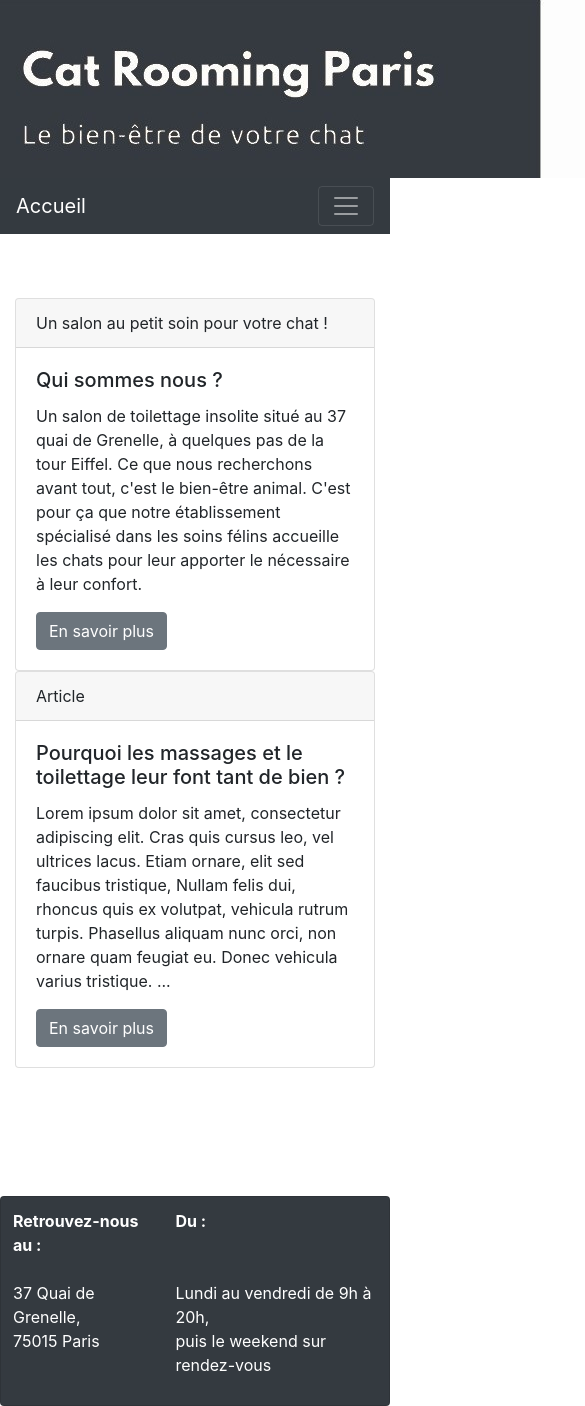
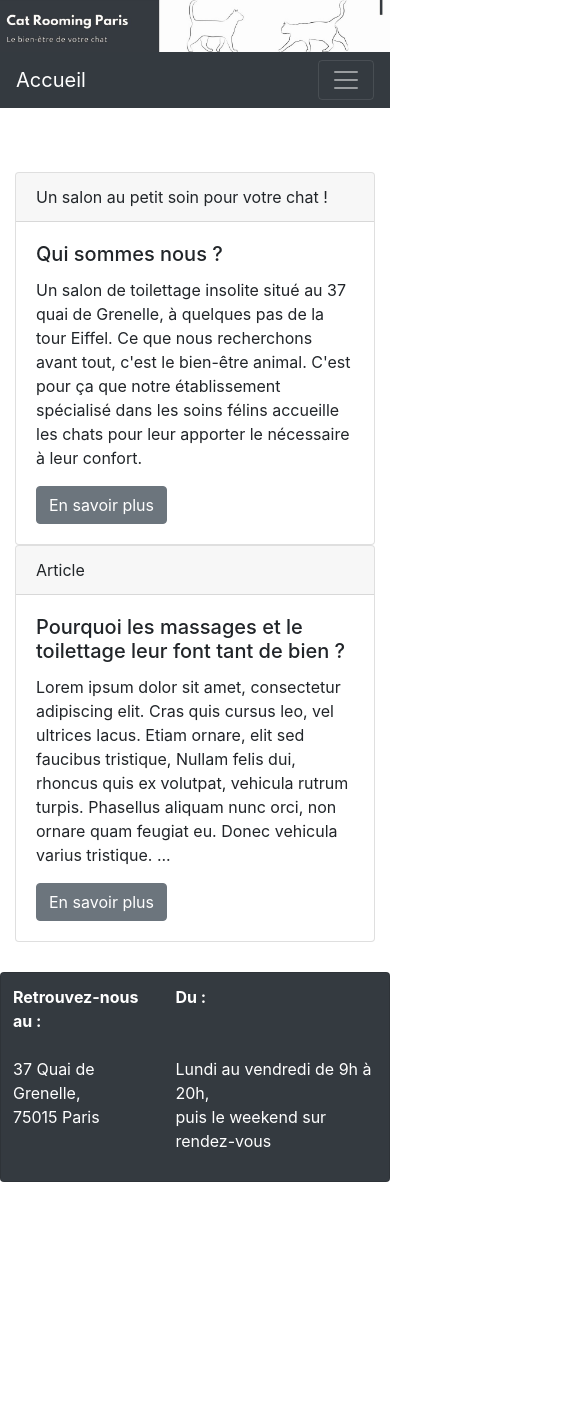
Before and after one commit to ThomasLrnt/petGroomingSPA, a React (Create React App) app in the folder frontend/catrooming/: page / in a window 390 px wide. Shown: the top 1406 px of the page, 585 px wide, since content can reach past the window. After the commit the page ends 1182 px from the top, so only its background shows below. Built offline with nearby package versions, Linux system fonts and the light colour scheme.

Commit message:
Responsivité et style du Header et du Footer

```diff
--- a/frontend/catrooming/src/components/monFooter.js
+++ b/frontend/catrooming/src/components/monFooter.js
@@ -11,7 +11,7 @@ class MonFooter extends Component {
     render (){
         return (
             <div>
-                <Card className="bg-dark text-white" >
+                <Card className="bg-dark text-white" id="monFooter">
                         <Card.Text>
                             <Table className="text-white" borderless>
                                 <tr>
--- a/frontend/catrooming/src/components/monHeader.js
+++ b/frontend/catrooming/src/components/monHeader.js
@@ -14,8 +14,8 @@ class MonHeader extends Component {
     render (){
         return (
             <div id="containerHeader">
-                <LogoHeader />
-                <div>
+                <LogoHeader id="nav" />
+                <div >
                     <Navbar collapseOnSelect expand="lg" bg="dark" variant="dark">
                         <Navbar.Brand href="/">Accueil</Navbar.Brand>
                         <Navbar.Toggle aria-controls="responsive-navbar-nav" />
--- a/frontend/catrooming/src/fonctions/logoHeader.js
+++ b/frontend/catrooming/src/fonctions/logoHeader.js
@@ -1,9 +1,10 @@
 import React from 'react';
 import img from '../ressources/catHeader.jpg';
+import {Image} from 'react-bootstrap';
 
 function LogoHeader() {
   // Retourne l'image dans les balises correspondantes
-  return <div id="imgLogo"><img src={img} centered alt="Logo"/></div>;
+  return <div id="logo"><Image src={img}  fluid alt="Logo"/></div>;
 }
 
 export default LogoHeader;
--- a/frontend/catrooming/src/index.css
+++ b/frontend/catrooming/src/index.css
@@ -5,15 +5,12 @@ body {
     sans-serif;
   -webkit-font-smoothing: antialiased;
   -moz-osx-font-smoothing: grayscale;
+  position: relative;
 }
 
 code {
   font-family: source-code-pro, Menlo, Monaco, Consolas, 'Courier New',
     monospace;
-}
-
-#imgLogo {
-  align-items: center;
 }
 
 #plan {
@@ -32,7 +29,19 @@ code {
 
 .container{
   padding-top: 4rem;
-  padding-bottom: 8rem;
+  padding-bottom: 15rem;
   padding-right: 10rem;
   padding-left: 10rem;
 }
+
+#monFooter{
+  position: absolute;
+  bottom: 0;
+  left: 0;
+  right: 0
+}
+
+#logo{
+  text-align: center;
+  background-color: #343a40;
+}
```
